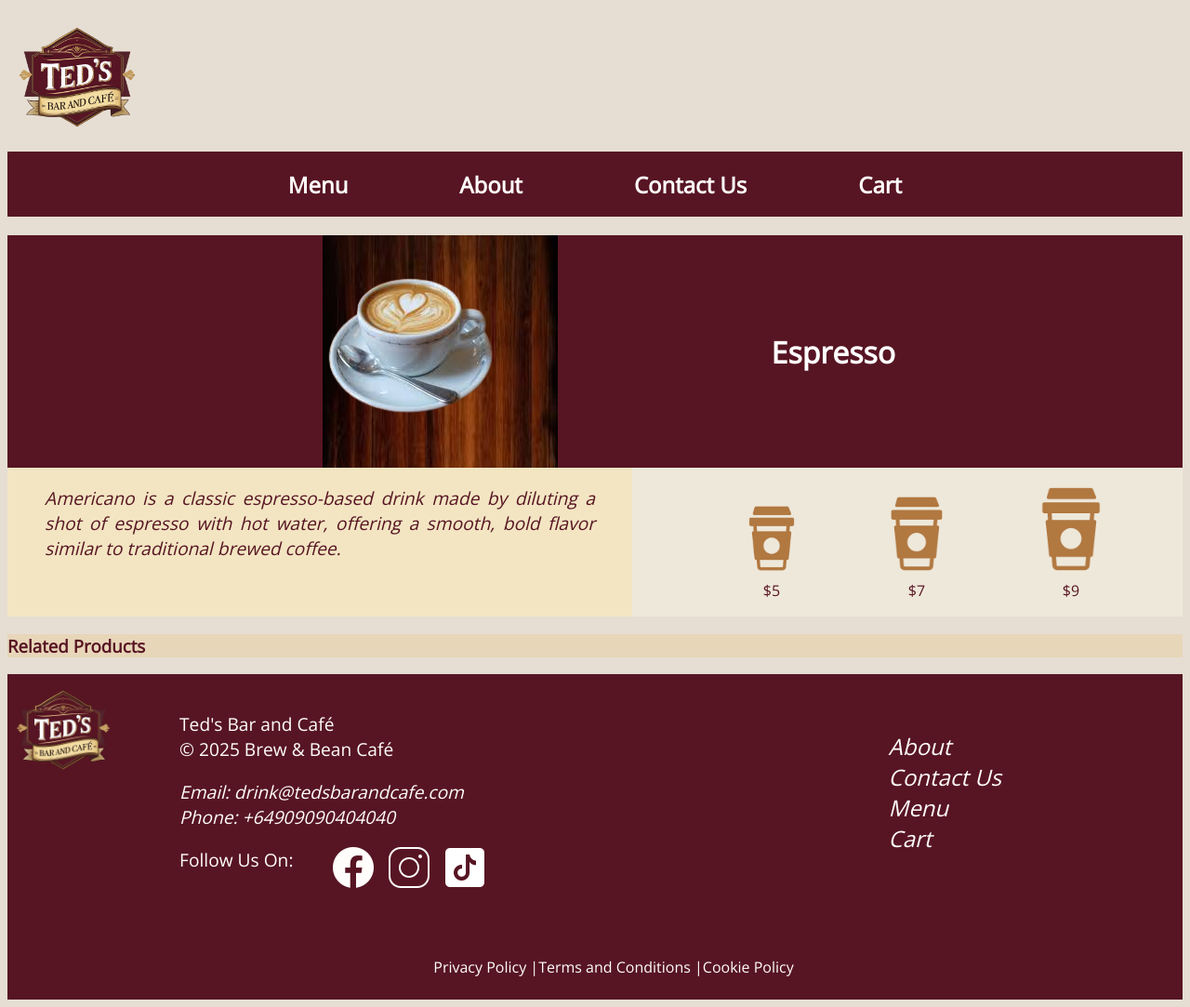
After one commit to 1322harshd/Ted-s-Bar-and-Caf-, a Flask app: page /spp/1 in a window 1280 px wide. The commit adds this page. Shown: the whole page at 93% size. Run offline with Flask 3, Linux system fonts and the light colour scheme.

Commit message:
half done selected product page with dynamic image product info loading but just name not other information

```diff
--- /dev/null
+++ b/Templates/selected_product_page.html
@@ -0,0 +1,32 @@
+{% extends 'base.html' %}
+
+{% block content %}
+<div class="product-image-container">
+    <div class="images">
+        <img src="{{ url_for('static', filename='images/background.jpeg') }}" class="bg">
+        <img src="{{ url_for('static', filename='images/' ~ product.img) }}" alt="drink-of-day" class="fg">
+    </div>
+  <h1>{{product.name}}</h1>
+</div>
+<!-- section for product description and product size selection buttons -->
+<section class="product-information">
+    <div class="product-description">
+    <p>Americano is a classic espresso-based drink
+made by diluting a shot of espresso with hot water,
+offering a smooth, bold flavor similar to traditional
+brewed coffee.</p>
+    </div>
+    <div class="product-sizes-and-price">
+     <ul>
+        <li><button onclick=""><img src="{{ url_for('static', filename='logos/coffee-cup.webp') }}" alt="small-cup" height="70px" width="70px"><span>$5</span></button> </li>
+        <li><button onclick=""><img src="{{ url_for('static', filename='logos/coffee-cup.webp') }}" alt="medium-cup" height="80px" width="80px"><span>$7</span></button> </li>
+        <li><button onclick=""><img src="{{ url_for('static', filename='logos/coffee-cup.webp') }}" alt="large-cup" height="90px" width="90px"><span>$9</span></button> </li>
+     </ul>
+    </div>
+</section>
+<!-- section for related products to the selected products -->
+ <section class="related-products">
+    <h3>Related Products</h3>
+    <div></div>
+ </section>
+{% endblock %}
--- a/app.py
+++ b/app.py
@@ -9,11 +9,11 @@ def about_page():
   return render_template('about_page.html')
 #menu route with all item display functionality
 items = [
-    {'name': 'Espresso', 'category': 'hot-coffees','img':'cappucino.png','price':'$5'},
-    {'name': 'Latte', 'category': 'hot-coffees','img':'cappucino.png','price':'$5'},
-    {'name': 'Green Tea', 'category': 'Tea','img':'cappucino.png','price':'$5'},
-    {'name': 'Black Tea', 'category': 'Tea','img':'cappucino.png','price':'$5'},
-    {'name': 'Croissant', 'category': 'Pastry','img':'cappucino.png','price':'$5'}
+    {'id':1,'name': 'Espresso', 'category': 'hot-coffees','img':'cappucino.png','price':'$5'},
+    {'id':2,'name': 'Latte', 'category': 'hot-coffees','img':'cappucino.png','price':'$5'},
+    {'id':3,'name': 'Green Tea', 'category': 'Tea','img':'cappucino.png','price':'$5'},
+    {'id':4,'name': 'Black Tea', 'category': 'Tea','img':'cappucino.png','price':'$5'},
+    {'id':5,'name': 'Croissant', 'category': 'Pastry','img':'cappucino.png','price':'$5'}
 ]
 
 @app.route("/menu")
@@ -32,6 +32,21 @@ def group_items(item_list):
     for item in item_list:
         grouped[item['category']].append(item)
     return grouped
+
+# hardcoded selected product page
+@app.route("/spp/<int:id>")
+def selected_product(id):
+       # Find the product with matching ID
+    product = next((p for p in items if p["id"] == id), None)
+    if not product:
+        return "Product not found", 404
+
+    # Find related products from same category
+    related = [p for p in items if p["category"] == product["category"] and p["id"] != id]
+
+    return render_template("selected_product_page.html", product=product, related=related)
+
+
 
 @app.route('/contact')
 def contact():
--- a/static/styles/styles.css
+++ b/static/styles/styles.css
@@ -287,7 +287,95 @@ footer{
   flex: 1;
   text-align: center;
 }
+/* ---selected product page ---*/
 
+/* style for product image and name */
+.product-image-container {
+  display:flex;
+  background-color: #571523;
+  width: 100%;
+  height: 250px;
+  margin: 20px 0 0 0;
+
+}
+.product-image-container .images{
+  padding-left: 50%;
+  position:relative;
+}
+.product-image-container .bg {
+  position:absolute;
+  top:0;
+  right:40px;
+  width: 40%;
+  height: 100%;
+  z-index: 1;
+}
+
+.product-image-container .fg {
+  position:absolute;
+  top:30px;
+  right:60px;
+  z-index: 2;
+
+}
+.product-image-container h1{
+  align-self: center;
+  color:white;
+  padding-left:15%;
+}
+/* style for product description and size options */
+.product-information{
+  display:flex;
+  width: 100%;
+  height:100%;
+}
+.product-description{
+  background-color: rgba(243, 229, 194, 1);
+  color:rgba(87, 21, 35, 1);
+  font-style: italic;
+  text-align: justify;
+  padding:  0 40px;
+  font-size: larger;
+}
+.product-sizes-and-price{
+  background-color:rgba(238, 232, 218, 1) ;
+}
+.product-sizes-and-price ul{
+  list-style:none;
+  display: flex;
+  justify-content: center;
+  align-items: flex-end;
+    justify-content:space-evenly;
+}
+.product-sizes-and-price ul li button{
+  background: none;
+  border: none;
+  padding-top:5px;
+  margin: 0;
+  color: rgba(87, 21, 35, 1);
+  font: inherit;
+  cursor: pointer;
+  display:flex;
+  flex-direction: column; /* stack image & price vertically */
+  align-items: center;
+
+}
+
+.product-sizes-and-price ul li button span{
+  padding-top:10px;
+}
+.product-description,
+.product-sizes-and-price {
+  flex: 1 1 50%;
+}
+/* style for related products on selected product page  */
+.related-products{
+  background-color: rgba(232, 214, 185, 1);
+
+}
+.related-products h3{
+  color:rgba(87, 21, 35, 1);
+}
 /* --- Contact Page Styles --- */
 
 
```
Also changed, not shown: static/images/background.jpeg (added), static/logos/coffee-cup.webp (added).
